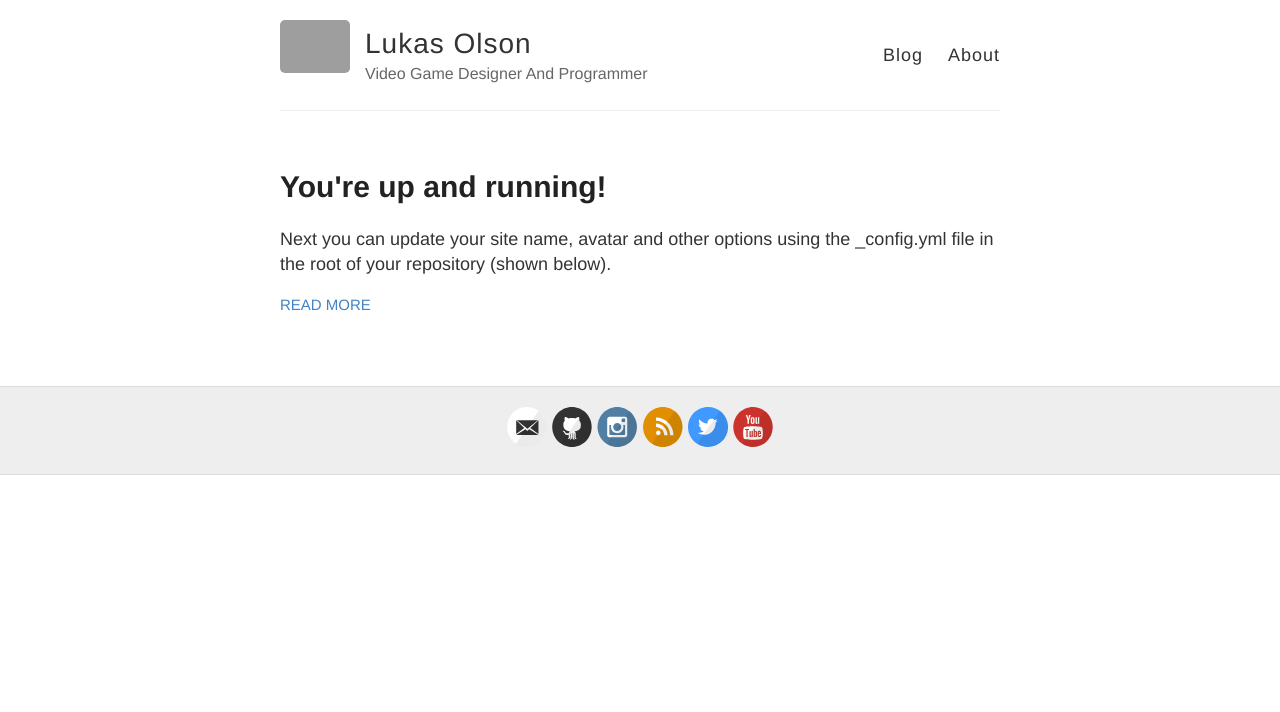
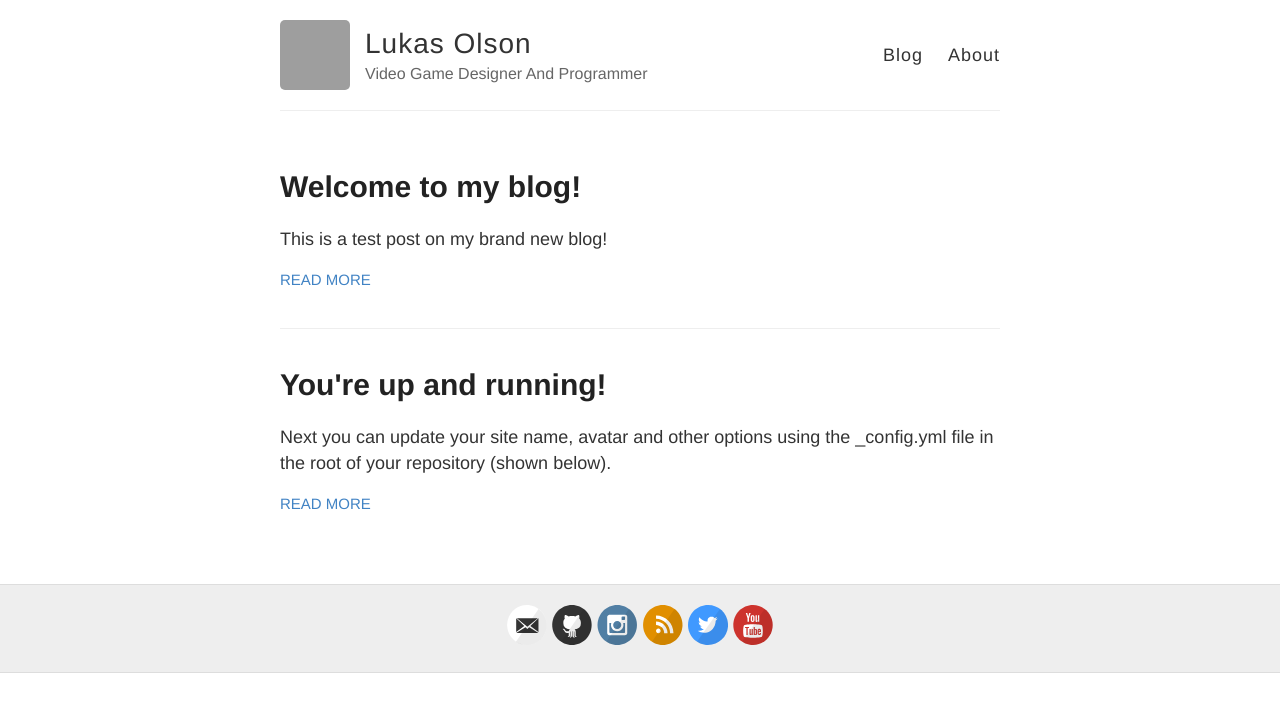
Before and after one commit to lukasdragon/lukasdragon.github.io, a Jekyll site: the page built from index.html, in a window 1280 px wide. Shown: the top 712 px of the page. Built offline with Jekyll 4.4.1, drawn with Linux system fonts in a browser that asks for light colours; grey boxes are pictures that could not be loaded.

Commit message:
added new page

```diff
--- a/_config.yml
+++ b/_config.yml
@@ -9,7 +9,7 @@ name: Lukas Olson
 description: Video Game Designer And Programmer
 
 # URL of your avatar or profile pic (you could use your GitHub profile pic)
-avatar: https://raw.githubusercontent.com/barryclark/jekyll-now/master/images/jekyll-logo.png
+avatar: https://avatars2.githubusercontent.com/u/7264590?v=3&s=460
 
 #
 # Flags below are optional
--- /dev/null
+++ b/_posts/2016-2-4-Welcome.md
@@ -0,0 +1,6 @@
+---
+layout: post
+title: Welcome to my blog!
+---
+
+This is a test post on my brand new blog!
```
Also changed, not shown: images/jekyll-logo.png.
